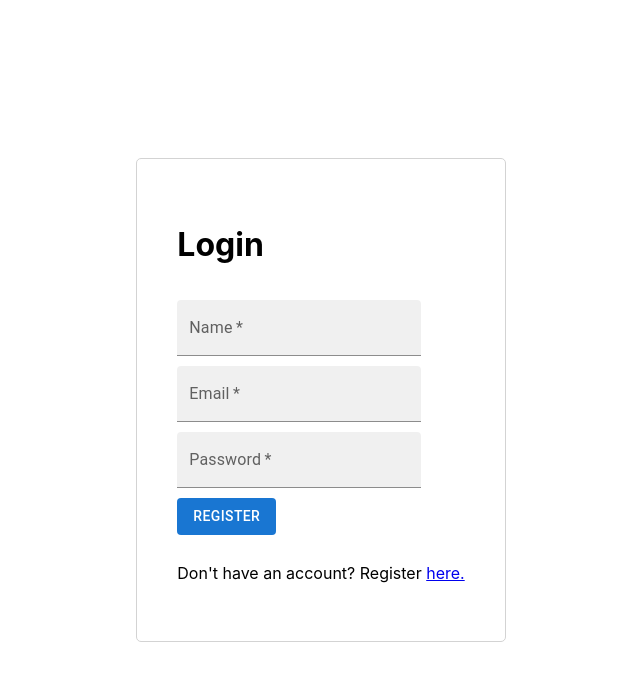
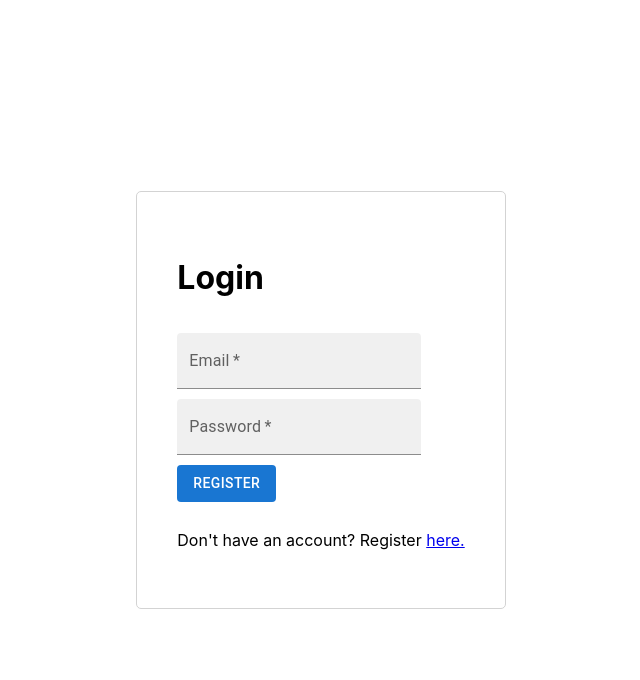
Before and after one commit to AdrianTejada/appointment-system, a React (Vite) app in the folder client/: page /login in a window 1280 px wide. Shown: the top 680 px of the page, without its empty margins (319-959 px from the left). Built offline with nearby package versions, Linux system fonts and the light colour scheme.

Commit message:
Connected to MongoDB

```diff
--- a/client/package.json
+++ b/client/package.json
@@ -1,5 +1,6 @@
 {
   "name": "client",
+  "proxy": "http://localhost:8080",
   "private": true,
   "version": "0.0.0",
   "type": "module",
--- a/client/src/pages/Login/Login.tsx
+++ b/client/src/pages/Login/Login.tsx
@@ -5,24 +5,18 @@ import { Credentials } from './types';
 import { FormCont } from '../Register/styles';
 
 const Login = () => {
-    const [credentials, setCredentials] = useState({name:"", email:"", password: ""} as Credentials)
+    const [credentials, setCredentials] = useState({ email:"", password: ""} as Credentials)
 
     return (
             <FormCont
-                onSubmit={()=>console.log(credentials)}
+                onSubmit={(ev)=>{
+                    ev.preventDefault
+                    console.log(credentials)
+                }}
             >
             <h1>
                 Login
             </h1>
-            <TextField
-                variant='filled'
-                label='Name'
-                type='text'
-                name='name'
-                required
-                value={credentials.name}
-                onChange={(event)=>setCredentials({...credentials, name: event.target.value})}
-            />
             <TextField
                 variant='filled'
                 label='Email'
--- a/client/src/pages/Login/types.ts
+++ b/client/src/pages/Login/types.ts
@@ -1,5 +1,4 @@
 export type Credentials = {
-    name: string
     email: string
     password: string
 }
```
Also changed, not shown: 2 other files (tests, documents, lock files or other folders).
